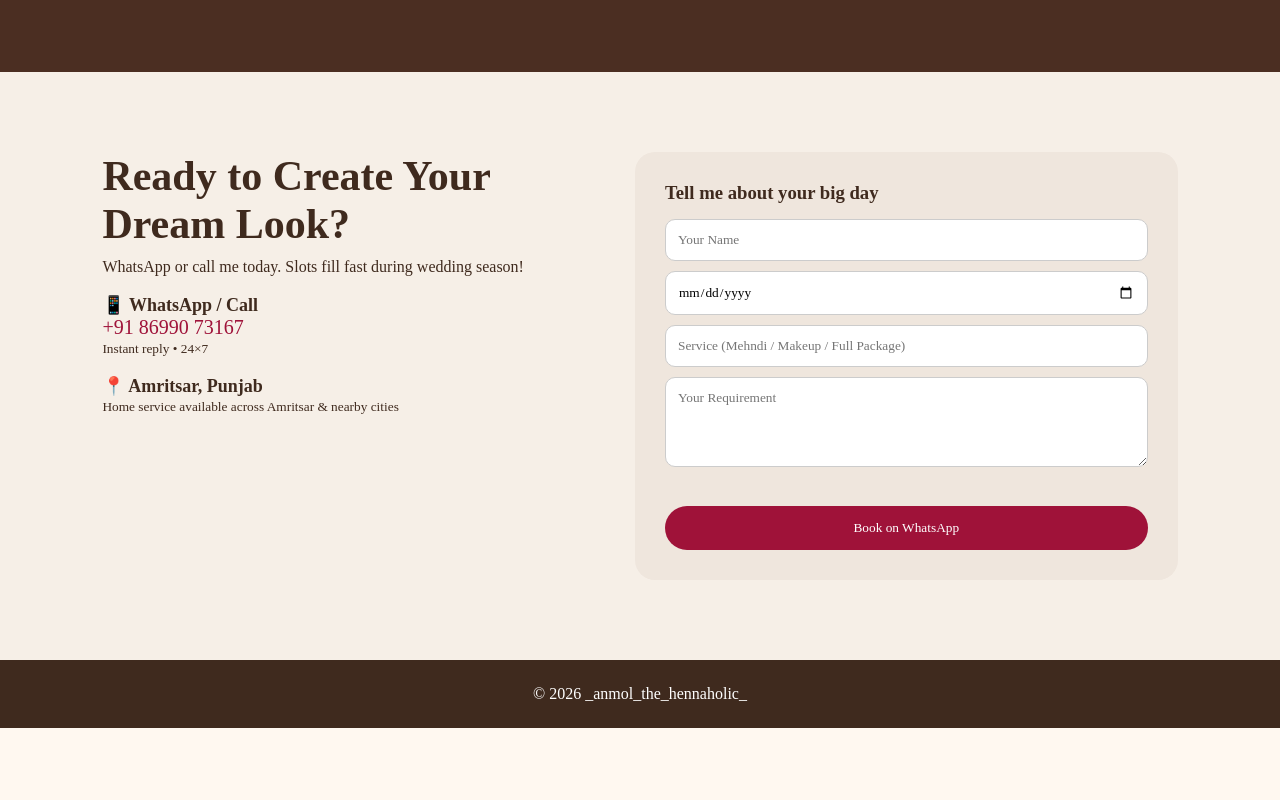
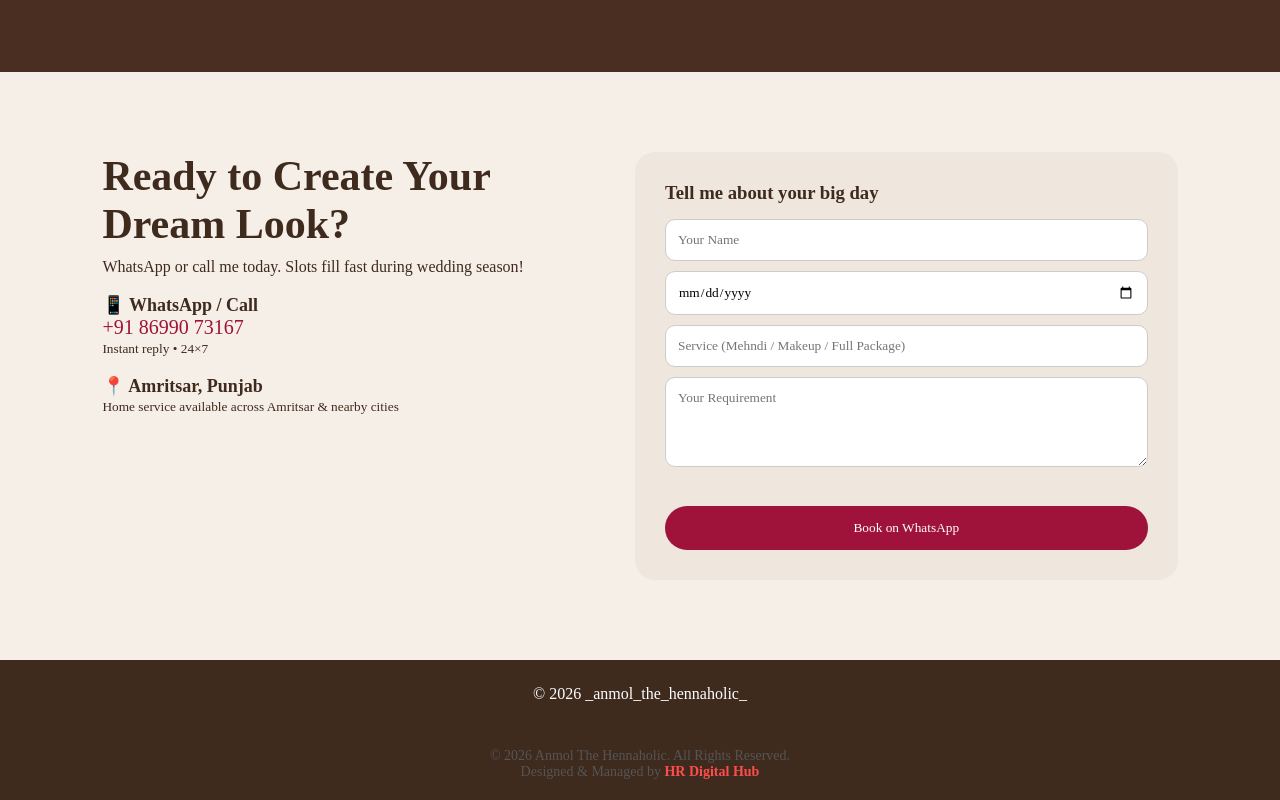
Before and after one commit to hemant8733rana-creator/Anmol-mehndi, a plain HTML site: page index.html in a window 1280 px wide. Shown: the part 2883-3683 px from the top of the page. Before the commit the page ends 3611 px from the top, so only its background shows below. Drawn offline with Linux system fonts and the light colour scheme.

Commit message:
Add footer with copyright and design credits

```diff
--- a/index.html
+++ b/index.html
@@ -695,4 +695,9 @@ window.addEventListener('DOMContentLoaded',()=>{
 </script>
 
 </body>
+<footer style="text-align: center; padding: 20px; font-size: 14px; color: #555;">
+ <p>© 2026 Anmol The Hennaholic. All Rights Reserved.</p>
+ <p>Designed & Managed by <a href="https://hemant-rana-online-growth.vercel.app/" target="_blank" style="color: #ff4d4d; text-decoration: none; font-weight: bold;">HR Digital Hub</a></p>
+</footer>
+
 </html>
```
